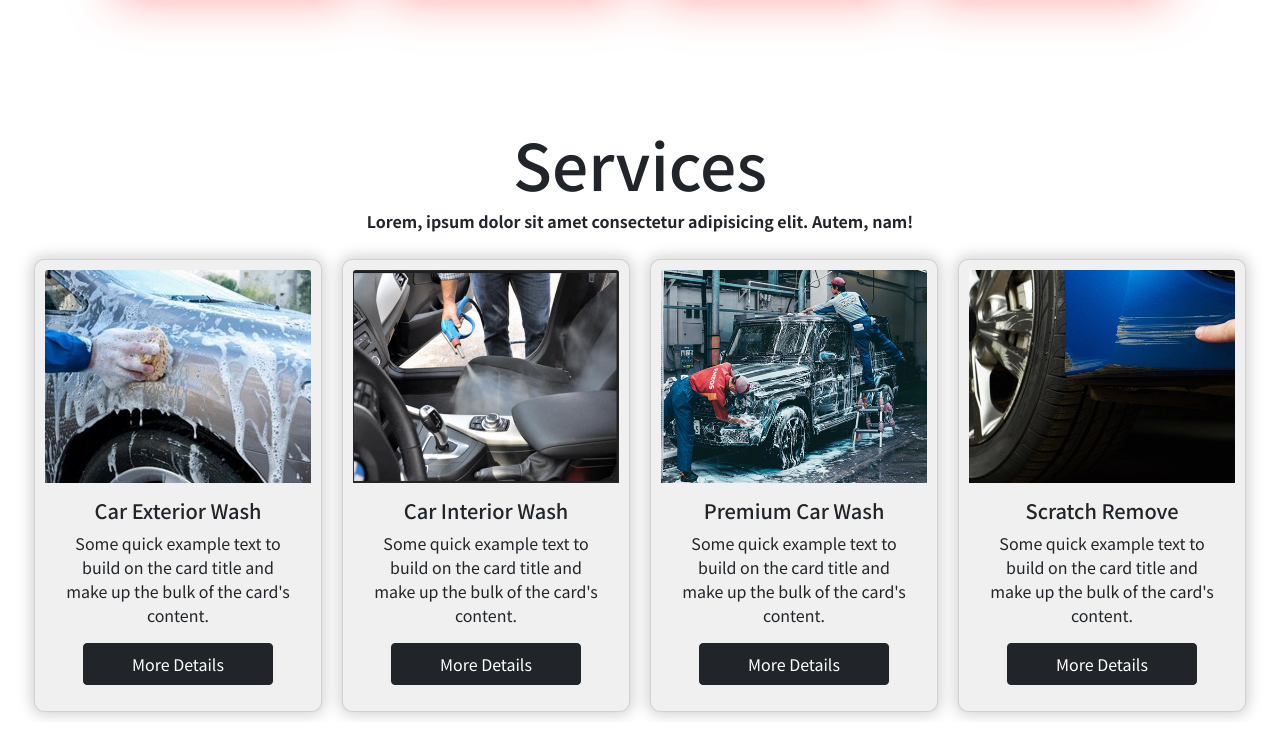
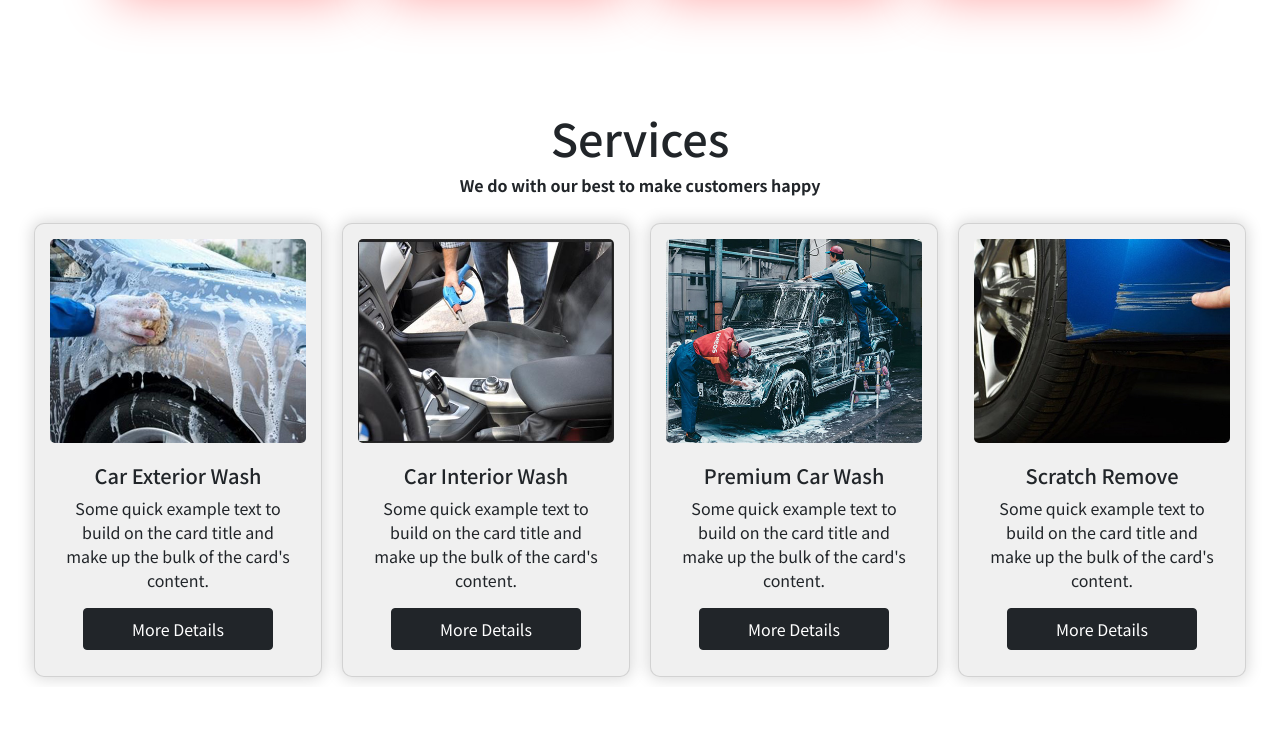
Before and after one commit to musaberulkhan/car-wash, a plain HTML site: page index.html in a window 1280 px wide. Shown: the part 1704-2440 px from the top of the page. Drawn offline with nearby package versions, Linux system fonts and the light colour scheme.

Commit message:
Service Section Modified

```diff
--- a/css/style.css
+++ b/css/style.css
@@ -211,28 +211,27 @@ header .nav-link:hover{
 
 
 
-
-.services{
-    margin-top: 8vmin;
-}
-
-.services h1{
-    font-size: 4rem;
+/*-----------------------------           Services      ---------------------------------*/
+.services-section{
+    margin-top: 50px;
 }
 
 .services > p{
     font-weight: 600;
 }
 
-
 .services .card{
     margin: 10px;
     background:#f0f0f0;
     padding: 10px!important;
     border-radius: 10px;
-    box-shadow: 0px 0px 15px 2px rgba(0,0, 0, 0.2);
+    box-shadow: 0px 0px 15px 2px rgba(0,0, 0, 0.15);
 }
 
+.services .card img{
+    padding: 5px;
+    border-radius: 10px;
+}
 
 
 
--- a/index.html
+++ b/index.html
@@ -101,9 +101,9 @@
                     <div class="col-lg-6 col-md-6 col-sm-12 col-12 d-flex flex-column justify-content-center">
                         <div class="about-text">
                             <h1>About Car Wash</h1>
-                            <p class="pt-2">Lorem ipsum dolor sit amet consectetur adipisicing elit. Alias quo, expedita
+                            <p class="text-justify pt-2">Lorem ipsum dolor sit amet consectetur adipisicing elit. Alias quo, expedita
                                 veniam sint molestiae provident ipsum itaque excepturi! Perspiciatis, nam?</p>
-                            <p class="pt-2">Lorem ipsum dolor sit amet.Lorem ipsum dolor sit amet consectetur
+                            <p class="text-justify pt-2">Lorem ipsum dolor sit amet.Lorem ipsum dolor sit amet consectetur
                                 adipisicing elit. Alias quo, expedita veniam sint molestiae provident ipsum itaque
                                 excepturi! Perspiciatis, nam?</p>
                         </div>
@@ -116,7 +116,7 @@
         <section class="experience-section container-fluid p-0">
             <div class="experience">
                 <div class="content text-center">
-                    <h1>Lorem ipsum dolor sit amet.</h1>
+                    <h1>We do the best to make customers happy</h1>
                     <p>Lorem ipsum dolor sit amet consectetur adipisicing elit. In, voluptates!</p>
                 </div>
             </div>
@@ -143,12 +143,11 @@
         </section>
 
 
-
-        <section>
-            <!------------------------------         Services       ---------------------------------------->
+        <!------------------------------         Services       ---------------------------------------->
+        <section class="services-section">
             <div class="services text-center">
                 <h1>Services</h1>
-                <p>Lorem, ipsum dolor sit amet consectetur adipisicing elit. Autem, nam!</p>
+                <p>We do with our best to make customers happy</p>
                 <div class="cards">
                     <div class="d-flex flex-row justify-content-center flex-wrap">
                         <div class="card p-2" style="width: 18rem;">
```
